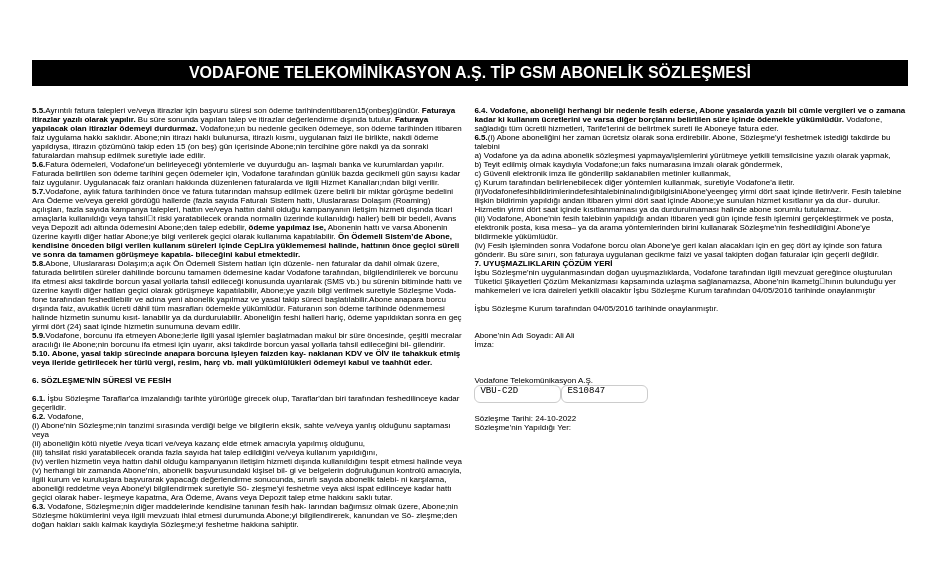
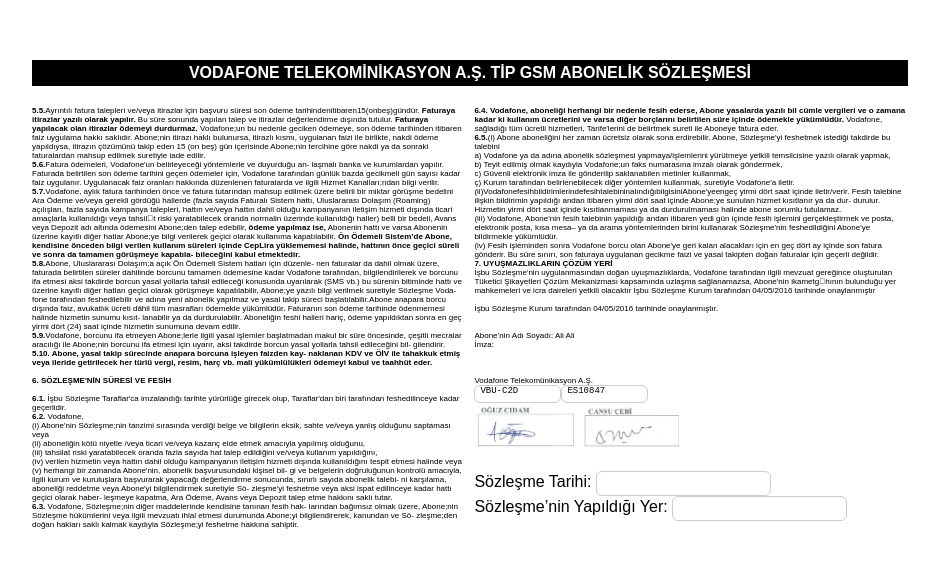
Before and after one commit to ardaninsaturnu/vodafone_html, a plain HTML site: page 1/index.html in a window 1280 px wide. Shown: the part 3694-4262 px from the top of the page, without its empty margins (170-1109 px from the left). Drawn offline with Linux system fonts and the light colour scheme.

Commit message:
signs added.

```diff
--- a/1/index.html
+++ b/1/index.html
@@ -373,8 +373,9 @@
           İşbu Sözleşme Kurum tarafından 04/05/2016 tarihinde onaylanmıştır <br> <br>İşbu Sözleşme Kurum tarafından 04/05/2016
         tarihinde onaylanmıştır. <br><br><br>Abone’nin Adı Soyadı: Ali Ali<br>İmza: <br><br><br><br> Vodafone
         Telekomünikasyon A.Ş.
-          <br><textarea cols="25" rows="2" style="width: 75px;height: 16px;">VBU-C2D</textarea><textarea cols="25" rows="2" style="width: 75px;height: 16px;">ES10847</textarea> <br><img alt="" src="imza.png" style="width: 200px;"><br>Sözleşme
-        Tarihi: 24-10-2022<br>Sözleşme’nin Yapıldığı Yer:
+          <br><textarea cols="25" rows="2" style="width: 75px;height: 16px;">VBU-C2D</textarea><textarea cols="25" rows="2" style="width: 75px;height: 16px;">ES10847</textarea> <br>
+          <div><img alt="" src="../images/oguz.png" style="width: 100px;"> <img src="../images/cansu.png" style="width: 100px;"></div><br>Sözleşme
+        Tarihi: <input type="text"><br>Sözleşme’nin Yapıldığı Yer: <input type="text">
         </p>
       </div>
     </div>
```
Also changed, not shown: images/cansu.png (added), images/oguz.png (added), 1 other file.
